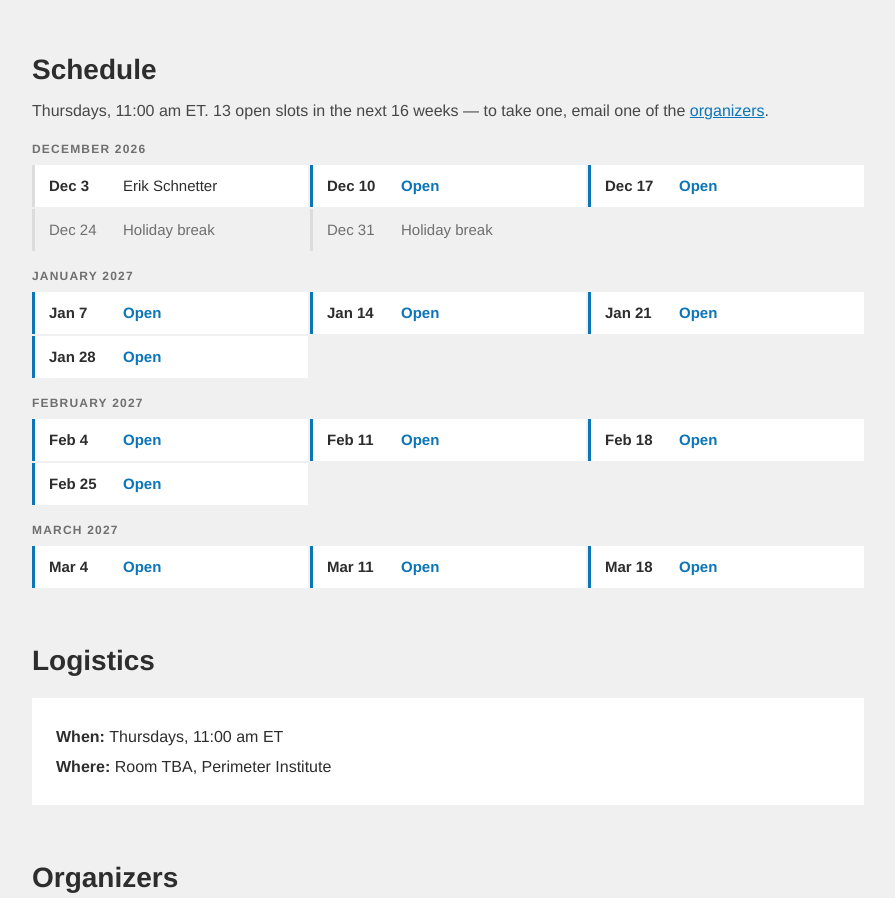
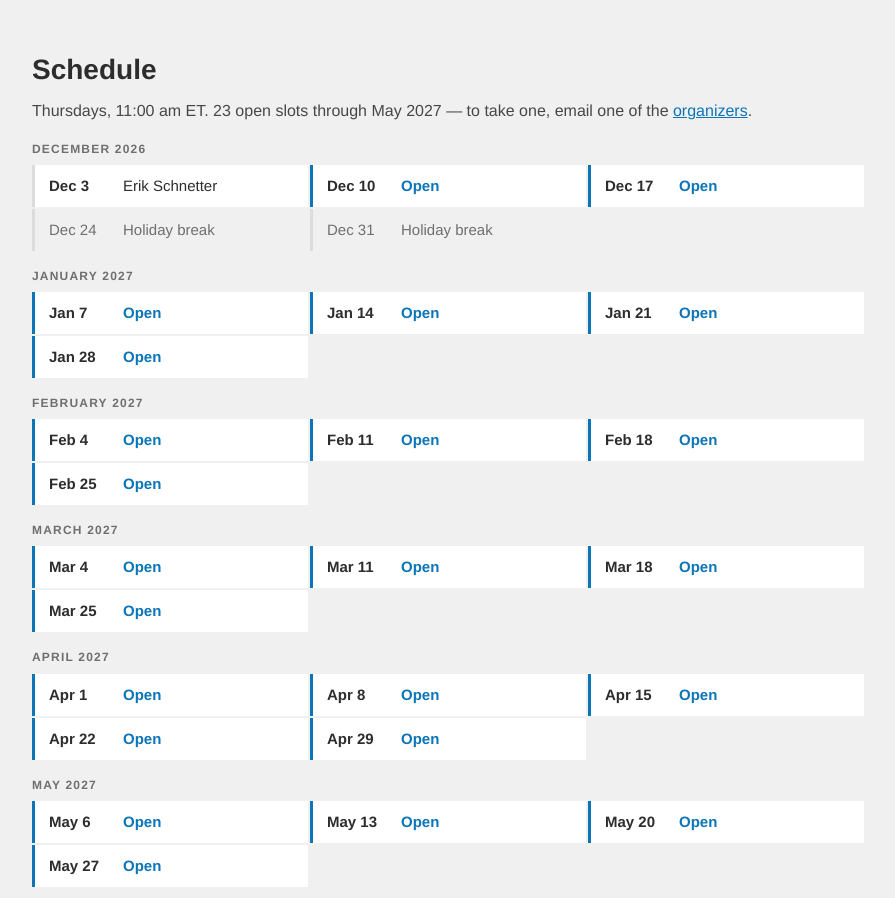
Before and after one commit to pi-physics-x-ai/pi-physics-x-ai.github.io, a plain HTML site: page index.html in a window 1280 px wide. Shown: the part 711-1609 px from the top of the page, without its empty margins (192-1087 px from the left). Drawn offline with Linux system fonts and the light colour scheme.

Commit message:
Extend schedule calendar through end of May 2027
Co-Authored-By: Claude Fable 5.2 <noreply@anthropic.com>

```diff
--- a/data.js
+++ b/data.js
@@ -21,7 +21,7 @@ const SERIES = {
 const SCHEDULE = {
   weekday: 4,                 // 0 = Sunday … 4 = Thursday
   firstDate: "2026-12-03",    // first slot of the series
-  weeksShown: 16,             // how many weeks ahead to list
+  lastDate: "2027-05-31",     // list slots up to this date
   // Dates with no seminar (holidays etc.): "YYYY-MM-DD": "reason"
   noSeminar: {
     "2026-12-24": "Holiday break",
--- a/index.html
+++ b/index.html
@@ -245,14 +245,14 @@
   else $("past-section").hidden = true;
 
   // Weekly slot calendar
-  if (typeof SCHEDULE !== "undefined" && SCHEDULE.weeksShown > 0) {
+  if (typeof SCHEDULE !== "undefined" && SCHEDULE.lastDate) {
     const iso = (d) => d.getFullYear() + "-" + String(d.getMonth() + 1).padStart(2, "0") + "-" + String(d.getDate()).padStart(2, "0");
     const byDate = {};
     EVENTS.forEach((e) => { byDate[e.date] = e; });
     const d = new Date(Math.max(today, parseDate(SCHEDULE.firstDate)));
     while (d.getDay() !== SCHEDULE.weekday) d.setDate(d.getDate() + 1);
     let month = "", open = 0;
-    for (let i = 0; i < SCHEDULE.weeksShown; i++, d.setDate(d.getDate() + 7)) {
+    for (const end = parseDate(SCHEDULE.lastDate); d <= end; d.setDate(d.getDate() + 7)) {
       const m = fmt(d, { month: "long", year: "numeric" });
       if (m !== month) { month = m; $("slots").append(el("li", "month", m)); }
       const key = iso(d), ev = byDate[key], off = (SCHEDULE.noSeminar || {})[key];
@@ -267,8 +267,8 @@
     const lead = $("schedule-lead");
     lead.append(fmt(new Date(2026, 0, 4 + SCHEDULE.weekday), { weekday: "long" }) + "s" +
                 (SERIES.when.match(/\d.*$/) ? ", " + SERIES.when.match(/\d.*$/)[0] : "") +
-                ". " + open + " open slot" + (open === 1 ? "" : "s") + " in the next " + SCHEDULE.weeksShown +
-                " weeks — to take one, email one of the ");
+                ". " + open + " open slot" + (open === 1 ? "" : "s") + " through " +
+                fmt(parseDate(SCHEDULE.lastDate), { month: "long", year: "numeric" }) + " — to take one, email one of the ");
     lead.append(link("#organizers-section", "organizers"), ".");
   } else {
     $("schedule").hidden = true;
```
